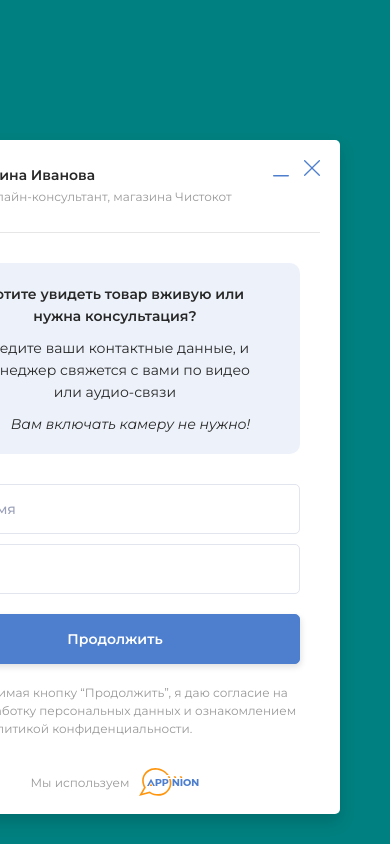
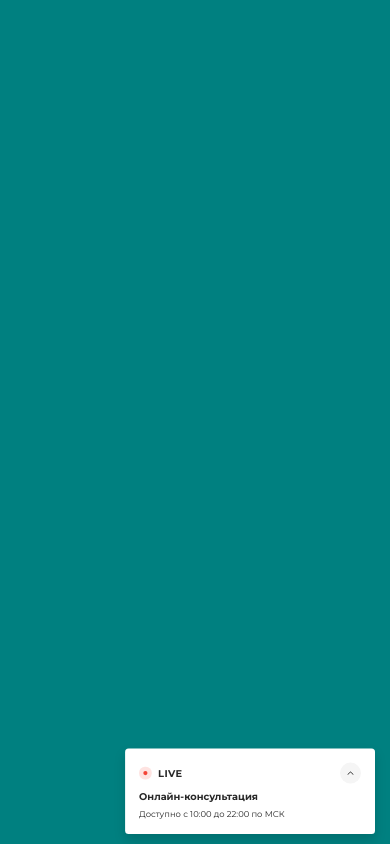
Before and after one commit to Alex-La/live-client-appinion, a React (Create React App) app in the folder client/: page / in a window 390 px wide. Built offline with nearby package versions, Linux system fonts and the light colour scheme.

Commit message:
Mobile version and back transition

```diff
--- a/client/src/css/widget.css
+++ b/client/src/css/widget.css
@@ -1,14 +1,21 @@
 @import url("https://fonts.googleapis.com/css2?family=Montserrat:ital,wght@0,300;0,400;0,500;0,600;0,700;1,400&display=swap");
+
+#live-appinion-root .back-opacity {
+  position: fixed;
+  width: 100%;
+  height: 100%;
+  background-color: rgba(0, 0, 0, 0.5);
+  z-index: 99998 !important;
+}
 
 #live-appinion-root .widget-wrap {
   font-family: "Montserrat", sans-serif !important;
+  background-color: #ffffff !important;
   position: fixed !important;
-  background-color: white !important;
   box-shadow: 0px 8px 16px rgba(0, 0, 0, 0.15);
   border-radius: 5px;
-  bottom: 30px;
-  right: 50px;
   transition: 0.5s;
+  z-index: 99999 !important;
 }
 
 #live-appinion-root .widget-wrap p {
--- a/client/src/widget/Widget.js
+++ b/client/src/widget/Widget.js
@@ -2,59 +2,38 @@ import React, {
   Fragment,
   useCallback,
   useEffect,
+  useMemo,
   useRef,
   useState,
 } from "react";
 import "../css/widget.css";
 
+import WidgetWrap from "./WidgetWrap";
 import ExpandFalse from "./ExpandFalse";
 import ExpandTrue from "./expandTrue/ExpandTrue";
 
 const Widget = () => {
-  const wrapRef = useRef();
+  const [expand, setExpand] = useState(false);
+  const [close, setClose] = useState(false);
+  const [startLive, setStartLive] = useState(false);
 
-  const [expand, setExpand] = useState(true);
-  const [close, setClose] = useState(false);
-  const [expanded, setExpanded] = useState(true);
-
-  const handleTransitionEnd = useCallback(
-    (e) => {
-      if (e.target.className !== "widget-wrap") return;
-      setExpanded(!expanded);
-    },
-    [expanded]
-  );
-
-  useEffect(() => {
-    const ref = wrapRef.current;
-    if (ref) {
-      ref.addEventListener("transitionend", handleTransitionEnd, false);
-    }
-    return () => {
-      ref.removeEventListener("transitionend", handleTransitionEnd);
-    };
-  }, [handleTransitionEnd]);
-
-  const handleExpand = () => {
-    setExpand(!expand);
-  };
-
+  const handleExpand = () => setExpand(!expand);
   const handleClose = () => setClose(true);
 
   if (close) return <Fragment />;
 
   return (
-    <div
-      ref={wrapRef}
-      className="widget-wrap"
-      style={{ width: expand ? 450 : 322, height: expand ? 674 : 122 }}
-    >
-      {expand
-        ? expanded && (
-            <ExpandTrue handleExpand={handleExpand} handleClose={handleClose} />
-          )
-        : !expanded && <ExpandFalse handleExpand={handleExpand} />}
-    </div>
+    <WidgetWrap expand={expand} setExpand={setExpand} startLive={startLive}>
+      {expand ? (
+        <ExpandTrue
+          handleExpand={handleExpand}
+          handleClose={handleClose}
+          setStartLive={setStartLive}
+        />
+      ) : (
+        <ExpandFalse handleExpand={handleExpand} />
+      )}
+    </WidgetWrap>
   );
 };
 
--- /dev/null
+++ b/client/src/widget/WidgetWrap.js
@@ -0,0 +1,61 @@
+import React, { useCallback, useEffect, useRef, useState } from "react";
+
+const WidgetWrap = ({ expand, startLive, children }) => {
+  const wrapRef = useRef();
+  const [transitionEnd, setTransitionEnd] = useState(true);
+  const [width, setWidth] = useState(window.innerWidth);
+  const [isMobile, setIsMobile] = useState(false);
+
+  useEffect(() => {
+    if (width <= 768) setIsMobile(true);
+    else setIsMobile(false);
+  }, [width]);
+
+  const resize = () => setWidth(window.innerWidth);
+
+  useEffect(() => {
+    window.addEventListener("resize", resize);
+    return () => window.removeEventListener("resize", resize);
+  }, []);
+
+  const onTransitionStart = useCallback((e) => {
+    if (e.target.className !== "widget-wrap") return;
+    setTransitionEnd(false);
+  }, []);
+  const onTransitionEnd = useCallback((e) => {
+    if (e.target.className !== "widget-wrap") return;
+    setTransitionEnd(true);
+  }, []);
+
+  useEffect(() => {
+    const ref = wrapRef.current;
+    ref.addEventListener("transitionstart", onTransitionStart);
+    ref.addEventListener("transitionend", onTransitionEnd);
+    return () => {
+      ref.removeEventListener("transitionstart", onTransitionStart);
+      ref.removeEventListener("transitionend", onTransitionEnd);
+    };
+  }, [onTransitionStart, onTransitionEnd]);
+
+  return (
+    <>
+      {startLive && <div className="back-opacity" />}
+      <div
+        ref={wrapRef}
+        className="widget-wrap"
+        style={{
+          bottom: isMobile ? (expand ? 0 : 10) : 40,
+          right: isMobile ? (expand ? 0 : 15) : 50,
+          left: isMobile && expand ? 0 : width - (expand ? 500 : 372),
+          height: expand ? (isMobile ? window.innerHeight : 674) : 122,
+          transform: isMobile ? (expand ? "scale(1)" : "scale(0.7)") : "none",
+          transformOrigin: "bottom right",
+        }}
+      >
+        {transitionEnd && children}
+      </div>
+    </>
+  );
+};
+
+export default WidgetWrap;
--- a/client/src/widget/expandTrue/ExpandTrue.js
+++ b/client/src/widget/expandTrue/ExpandTrue.js
@@ -6,7 +6,7 @@ import Form from "./Form";
 import InfoMessage from "./InfoMessage";
 import Logo from "./Logo";
 
-const ExpandTrue = ({ handleExpand, handleClose }) => {
+const ExpandTrue = ({ handleExpand, handleClose, setStartLive }) => {
   return (
     <div className="expand-true">
       <div className="header">
@@ -17,7 +17,7 @@ const ExpandTrue = ({ handleExpand, handleClose }) => {
       </div>
       <div className="body">
         <InfoMessage />
-        <Form />
+        <Form setStartLive={setStartLive} />
       </div>
       <div className="footer">
         <Logo />
--- a/client/src/widget/expandTrue/Form.js
+++ b/client/src/widget/expandTrue/Form.js
@@ -4,7 +4,7 @@ import Button from "../../components/Button/Button";
 import TextField from "../../components/TextField/TextField";
 import CheckBox from "../../components/CheckBox/CheckBox";
 
-const Form = () => {
+const Form = ({ setStartLive }) => {
   const [form, setForm] = useState({ name: "", email: "" });
   const [check, setCheck] = useState(false);
 
@@ -14,6 +14,7 @@ const Form = () => {
   const handleSubmit = (e) => {
     e.preventDefault();
     console.log("defloas");
+    setStartLive(true);
   };
 
   const handleChecked = (e) => setCheck(e.target.checked);
```
